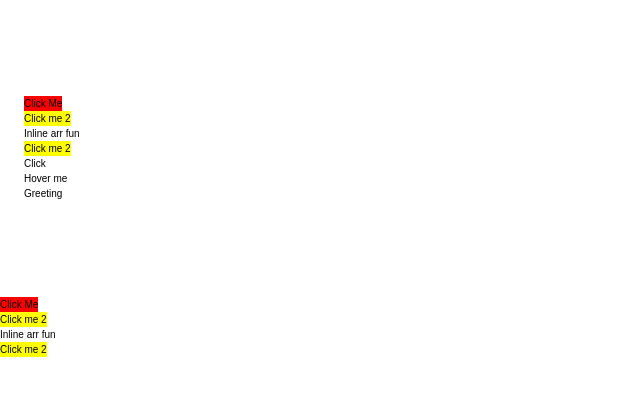
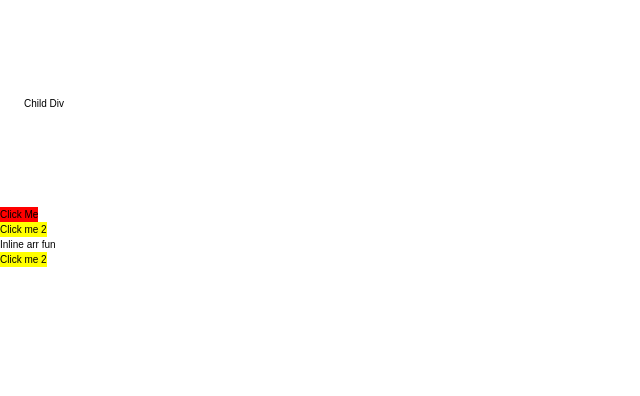
Before and after one commit to TejasSalunkeCode/React-Js, a React (Vite) app in the folder react-thapa/: page / in a window 1280 px wide. Shown: the top 396 px of the page, without its empty margins (0-640 px from the left). Built offline with nearby package versions, Linux system fonts and the light colour scheme.

Commit message:
EventPropgation

```diff
--- a/react-thapa/src/App.jsx
+++ b/react-thapa/src/App.jsx
@@ -1,9 +1,10 @@
 
-import { EventHandling } from "./Components/EventHandling";
+// import { EventHandling } from "./Components/EventHandling";
 // import Netflexseires from "./Components/Netflexseires";
-import {EventProps} from "./Components/EventProps";
-import "./Components/Netflix.css";
-import Accordion from "./Tejas";
+// import {EventProps} from "./Components/EventProps";
+import {EventPropagation} from "./Components/EventPropagation";
+// import "./Components/Netflix.css";
+// import Accordion from "./Tejas";
 export const App = () =>{
 
     return (
@@ -22,8 +23,9 @@
         <section className="container">
             {/* <h1 className="card-heading">List of best</h1> */}
             {/* <Netflexseires/> */}
-            <EventHandling/>
-            <EventProps/>
+            {/* <EventHandling/> */}
+            {/* <EventProps/> */}
+            <EventPropagation/>
         </section>
 
 
--- /dev/null
+++ b/react-thapa/src/Components/EventPropagation.jsx
@@ -0,0 +1,24 @@
+export const EventPropagation =()=>{
+const handleGrandParent=()=>{
+    console.log("GrandParent Clicked");
+};
+const handleParentClick=()=>{
+    console.log("parent clicked");
+};
+
+const handleChildClick=(event)=>{
+    console.log(event);
+    console.log("child clicked");
+};
+return(
+    <section className="main-div">
+        <div className="g-div" onClickCapture={handleGrandParent}>
+          <div className="p-div" onClickCapture={handleParentClick}>
+          <button className="c-div" onClickCapture={handleChildClick}>
+            Child Div
+          </button>
+          </div>
+        </div>
+    </section>
+);
+}
```
